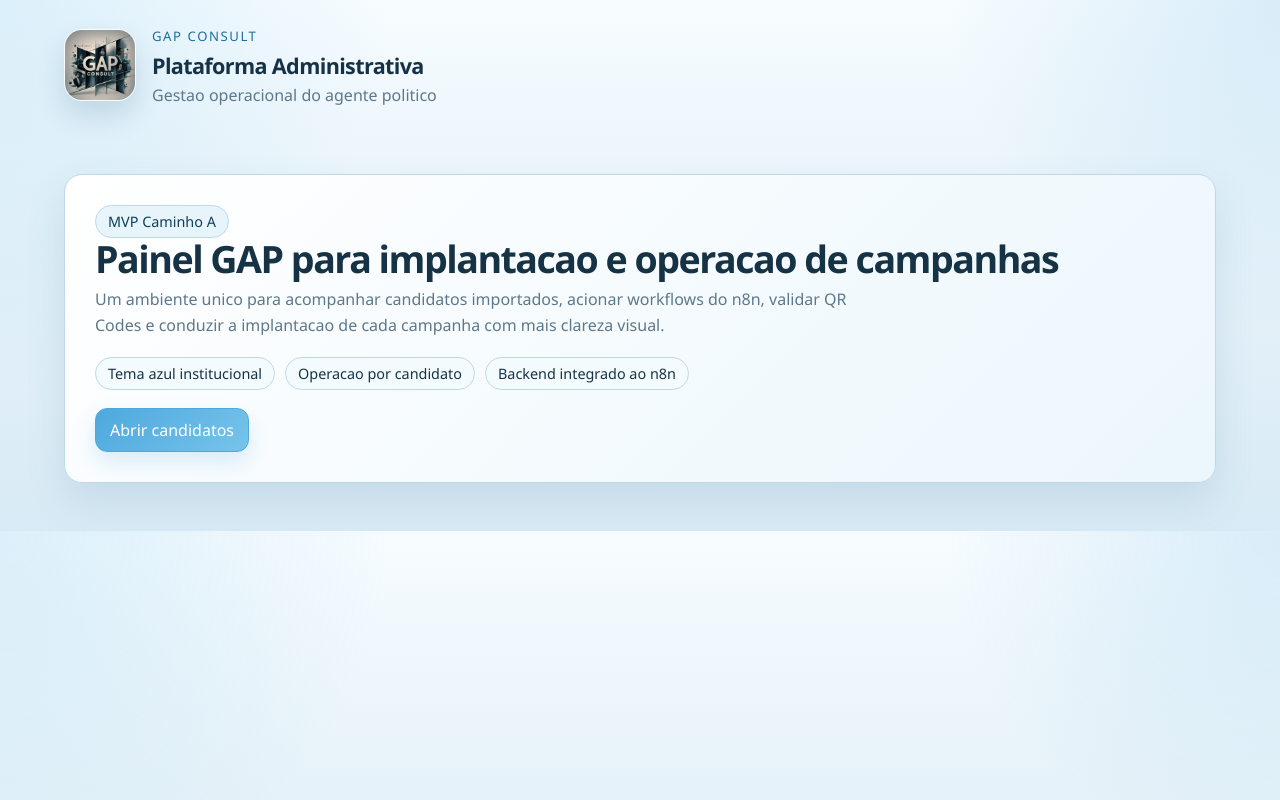
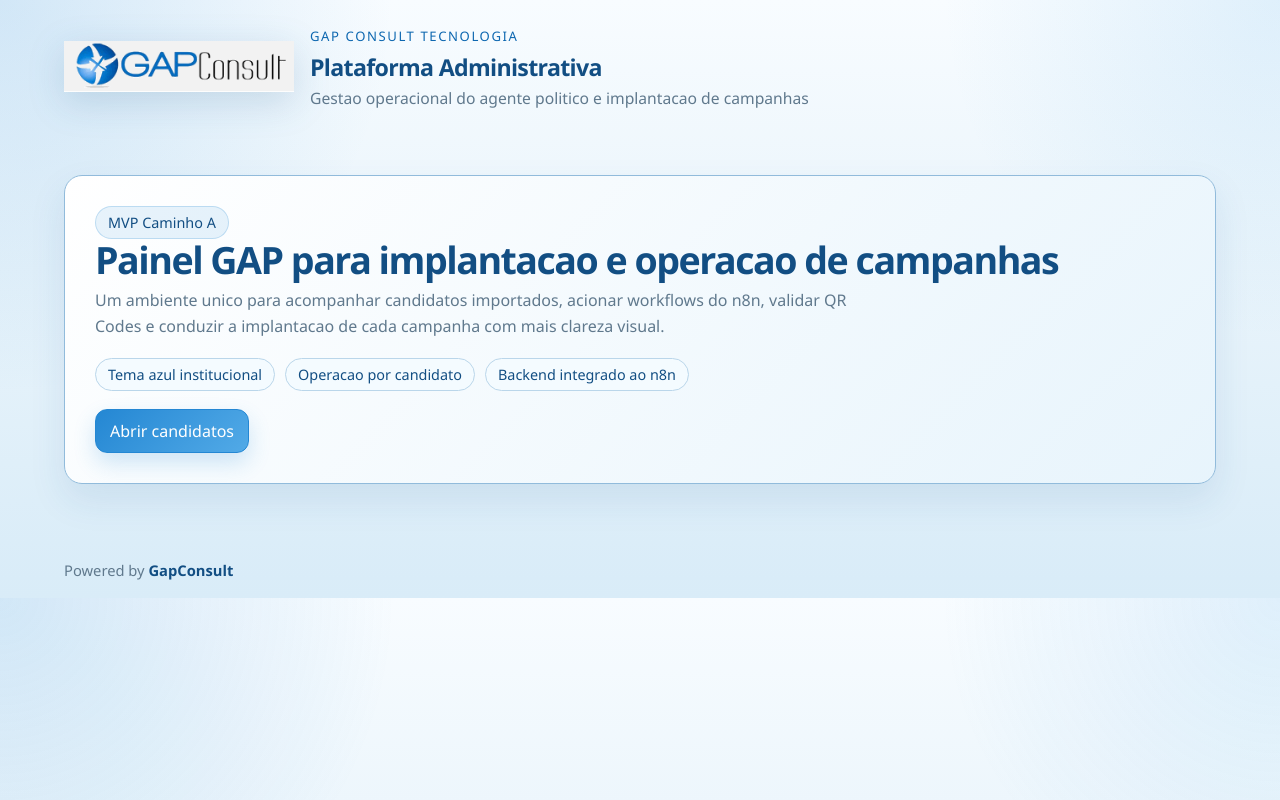
Before and after one commit to ggbdino/plataforma-admin-agente-politico, a Next.js app: page / in a window 1280 px wide. Built offline with nearby package versions, Linux system fonts and the light colour scheme.

Commit message:
Refina identidade visual com logo oficial da GAP

```diff
--- a/app/globals.css
+++ b/app/globals.css
@@ -1,14 +1,15 @@
 :root {
-  --bg: #eaf4fb;
+  --bg: #edf6fc;
   --surface: rgba(255, 255, 255, 0.94);
-  --surface-strong: #d8ecf8;
+  --surface-strong: #d5e9f8;
   --surface-soft: #f4fbff;
-  --ink: #163245;
-  --muted: #5d788b;
-  --accent: #4ea8de;
-  --accent-strong: #1f6d9f;
-  --accent-deep: #0f3f5d;
-  --line: #bed8e8;
+  --ink: #17354d;
+  --muted: #60798d;
+  --accent: #2487d3;
+  --accent-strong: #0d67b0;
+  --accent-deep: #124e83;
+  --line: #bad6ea;
+  --line-strong: #91bbdb;
   --danger: #9f2f2f;
   --warning: #9a6500;
 }
@@ -22,9 +23,9 @@ body {
   margin: 0;
   padding: 0;
   background:
-    radial-gradient(circle at top left, rgba(120, 196, 234, 0.22), transparent 28%),
-    radial-gradient(circle at top right, rgba(78, 168, 222, 0.18), transparent 24%),
-    linear-gradient(180deg, #f7fcff 0%, #e6f2f9 48%, #d8eaf5 100%);
+    radial-gradient(circle at top left, rgba(36, 135, 211, 0.18), transparent 28%),
+    radial-gradient(circle at top right, rgba(72, 165, 229, 0.14), transparent 24%),
+    linear-gradient(180deg, #f8fcff 0%, #e9f4fb 46%, #d9ecf8 100%);
   color: var(--ink);
   font-family: "Segoe UI", Tahoma, Geneva, Verdana, sans-serif;
 }
@@ -49,7 +50,7 @@ button {
   align-items: center;
   justify-content: space-between;
   gap: 18px;
-  margin-bottom: 20px;
+  margin-bottom: 18px;
 }
 
 .brand-lockup {
@@ -59,12 +60,10 @@ button {
 }
 
 .brand-logo {
-  width: 72px;
-  height: 72px;
-  object-fit: cover;
-  border-radius: 18px;
-  border: 1px solid rgba(255, 255, 255, 0.7);
-  box-shadow: 0 14px 28px rgba(24, 79, 117, 0.16);
+  width: 230px;
+  height: auto;
+  object-fit: contain;
+  filter: drop-shadow(0 10px 18px rgba(18, 78, 131, 0.16));
 }
 
 .brand-kicker {
@@ -78,14 +77,16 @@ button {
 
 .brand-title {
   margin: 0;
-  font-size: 1.35rem;
+  font-size: 1.45rem;
   font-weight: 800;
   letter-spacing: -0.03em;
+  color: var(--accent-deep);
 }
 
 .brand-subtitle {
   margin: 4px 0 0;
   color: var(--muted);
+  font-size: 0.98rem;
 }
 
 .hero-card,
@@ -93,15 +94,16 @@ button {
   background: var(--surface);
   border: 1px solid var(--line);
   border-radius: 18px;
-  box-shadow: 0 18px 40px rgba(36, 95, 133, 0.12);
+  box-shadow: 0 16px 36px rgba(26, 93, 143, 0.1);
 }
 
 .hero-card {
   padding: 30px;
   margin-bottom: 24px;
   background:
-    linear-gradient(135deg, rgba(255, 255, 255, 0.92), rgba(234, 246, 252, 0.94)),
+    linear-gradient(135deg, rgba(255, 255, 255, 0.96), rgba(231, 244, 252, 0.98)),
     var(--surface);
+  border-color: var(--line-strong);
 }
 
 .card {
@@ -126,6 +128,7 @@ button {
   font-size: 2.35rem;
   line-height: 1.1;
   letter-spacing: -0.04em;
+  color: var(--accent-deep);
 }
 
 .subtitle {
@@ -143,11 +146,13 @@ button {
   font-size: 0.9rem;
   border: 1px solid var(--line);
   background: var(--surface-soft);
+  color: var(--accent-deep);
 }
 
 .pill.ok {
-  background: rgba(78, 168, 222, 0.12);
+  background: rgba(36, 135, 211, 0.1);
   color: var(--accent-deep);
+  border-color: rgba(36, 135, 211, 0.22);
 }
 
 .pill.warn {
@@ -172,6 +177,8 @@ button {
   font-size: 0.9rem;
   color: var(--muted);
   font-weight: 600;
+  text-transform: uppercase;
+  letter-spacing: 0.04em;
 }
 
 .actions {
@@ -186,16 +193,23 @@ button {
   justify-content: center;
   border-radius: 12px;
   border: 1px solid var(--accent);
-  background: linear-gradient(135deg, var(--accent), #76c4ea);
+  background: linear-gradient(135deg, var(--accent), #52aae7);
   color: white;
   padding: 10px 14px;
   cursor: pointer;
-  box-shadow: 0 10px 22px rgba(78, 168, 222, 0.2);
+  box-shadow: 0 10px 22px rgba(36, 135, 211, 0.2);
+  transition: transform 140ms ease, box-shadow 140ms ease;
+}
+
+.button:hover {
+  transform: translateY(-1px);
+  box-shadow: 0 14px 28px rgba(36, 135, 211, 0.22);
 }
 
 .button.secondary {
   background: rgba(255, 255, 255, 0.88);
   color: var(--accent-strong);
+  border-color: var(--line-strong);
 }
 
 .key-value {
@@ -204,8 +218,8 @@ button {
 }
 
 .key-value div {
-  border-bottom: 1px dashed var(--line);
-  padding-bottom: 8px;
+  border-bottom: 1px solid rgba(145, 187, 219, 0.5);
+  padding-bottom: 10px;
 }
 
 .muted {
@@ -218,10 +232,11 @@ button {
 }
 
 .step-item {
-  padding: 16px;
-  border-radius: 14px;
+  padding: 18px;
+  border-radius: 16px;
   border: 1px solid var(--line);
-  background: linear-gradient(180deg, rgba(255, 255, 255, 0.92), rgba(242, 250, 255, 0.95));
+  background: linear-gradient(180deg, rgba(255, 255, 255, 0.96), rgba(241, 249, 255, 0.98));
+  box-shadow: inset 0 1px 0 rgba(255, 255, 255, 0.8);
 }
 
 .step-head {
@@ -253,9 +268,10 @@ button {
   height: 240px;
   object-fit: contain;
   border-radius: 16px;
-  border: 1px solid var(--line);
+  border: 1px solid var(--line-strong);
   background: white;
-  padding: 10px;
+  padding: 12px;
+  box-shadow: 0 14px 30px rgba(18, 78, 131, 0.08);
 }
 
 .section-title {
@@ -271,6 +287,18 @@ button {
   margin-top: 18px;
 }
 
+.page-footer {
+  margin: 28px auto 18px;
+  padding: 0 24px;
+  max-width: 1200px;
+  color: var(--muted);
+  font-size: 0.92rem;
+}
+
+.page-footer strong {
+  color: var(--accent-deep);
+}
+
 @media (max-width: 720px) {
   .page-shell {
     padding: 16px;
@@ -281,6 +309,10 @@ button {
   .step-head {
     flex-direction: column;
     align-items: flex-start;
+  }
+
+  .brand-logo {
+    width: 190px;
   }
 
   .title {
--- a/app/layout.tsx
+++ b/app/layout.tsx
@@ -4,8 +4,8 @@ import Image from "next/image";
 import Link from "next/link";
 
 export const metadata: Metadata = {
-  title: "Agente Politico Admin",
-  description: "Painel administrativo do Agente Politico"
+  title: "GAP Consult Tecnologia | Plataforma Administrativa",
+  description: "Painel administrativo da GAP Consult Tecnologia para operacao do agente politico"
 };
 
 export default function RootLayout({
@@ -20,22 +20,25 @@ export default function RootLayout({
           <header className="brand-bar">
             <Link className="brand-lockup" href="/">
               <Image
-                alt="Logo GAP Consult"
+                alt="Logo oficial da GAP Consult Tecnologia"
                 className="brand-logo"
-                height={72}
+                height={56}
                 priority
-                src="/gap-logo-2024.png"
-                width={72}
+                src="/gap-logo-oficial.png"
+                width={271}
               />
               <div>
-                <span className="brand-kicker">GAP Consult</span>
+                <span className="brand-kicker">Gap Consult Tecnologia</span>
                 <h1 className="brand-title">Plataforma Administrativa</h1>
-                <p className="brand-subtitle">Gestao operacional do agente politico</p>
+                <p className="brand-subtitle">Gestao operacional do agente politico e implantacao de campanhas</p>
               </div>
             </Link>
           </header>
         </div>
         {children}
+        <footer className="page-footer">
+          Powered by <strong>GapConsult</strong>
+        </footer>
       </body>
     </html>
   );
```
Also changed, not shown: public/gap-logo-oficial.png (added).
